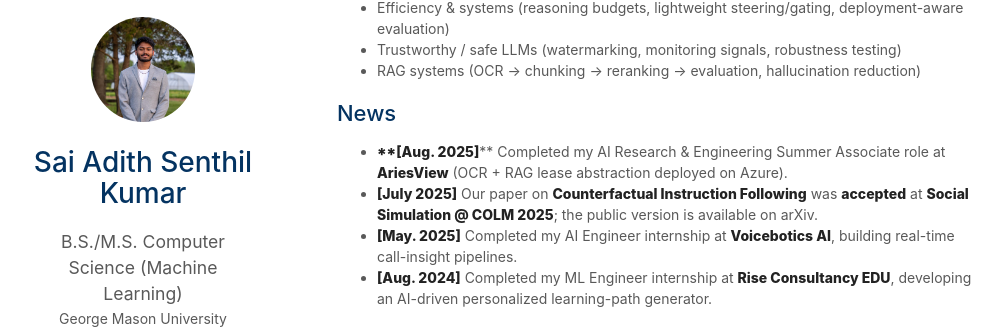
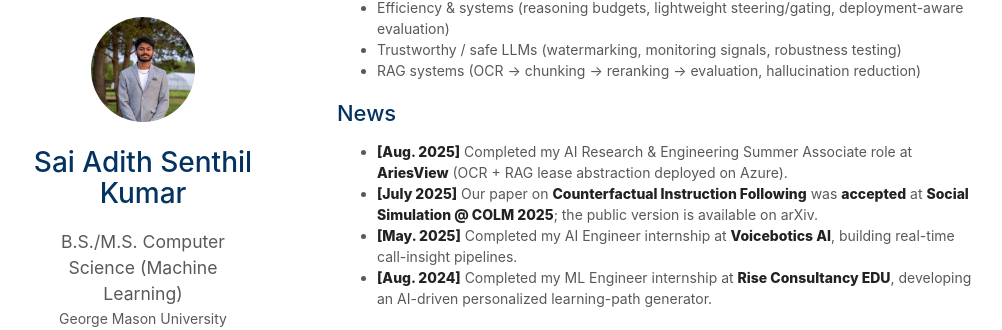
Before and after one commit to SAI-ADITH/SAI-ADITH.github.io, a Jekyll site: the page built from index.md, in a window 1280 px wide and 900 px high, scrolled down 350 px. Shown: the part 117-447 px from the top of the window, without its empty margins (133-1135 px from the left). Built offline with Jekyll 4.4.1, drawn with Linux system fonts in a browser that asks for light colours; a style sheet for code colours, icons or effects is not loaded; our own code applies the rules of GitHub Pages for plain Markdown files.

Commit message:
Fix formatting of August 2025 news entry

```diff
--- a/index.md
+++ b/index.md
@@ -20,7 +20,7 @@ In industry, I’ve built and deployed end-to-end AI systems including **OCR + R
 
 ## News
 
-- ****[Aug. 2025]**** Completed my AI Research & Engineering Summer Associate role at **AriesView** (OCR + RAG lease abstraction deployed on Azure).
+- **[Aug. 2025]** Completed my AI Research & Engineering Summer Associate role at **AriesView** (OCR + RAG lease abstraction deployed on Azure).
 - **[July 2025]** Our paper on **Counterfactual Instruction Following** was **accepted** at **Social Simulation @ COLM 2025**; the public version is available on arXiv.
 - **[May. 2025]** Completed my AI Engineer internship at **Voicebotics AI**, building real-time call-insight pipelines.
 - **[Aug. 2024]** Completed my ML Engineer internship at **Rise Consultancy EDU**, developing an AI-driven personalized learning-path generator.
```
